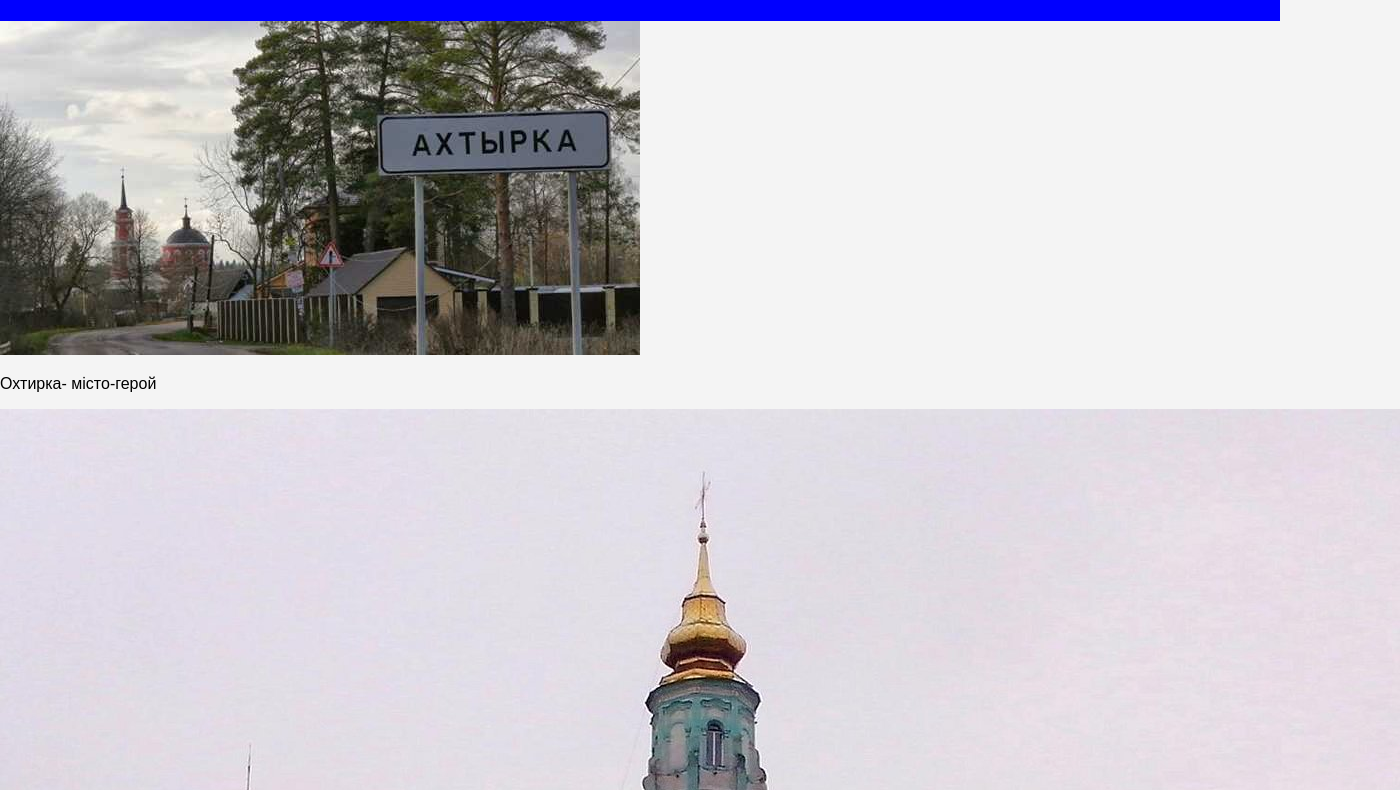
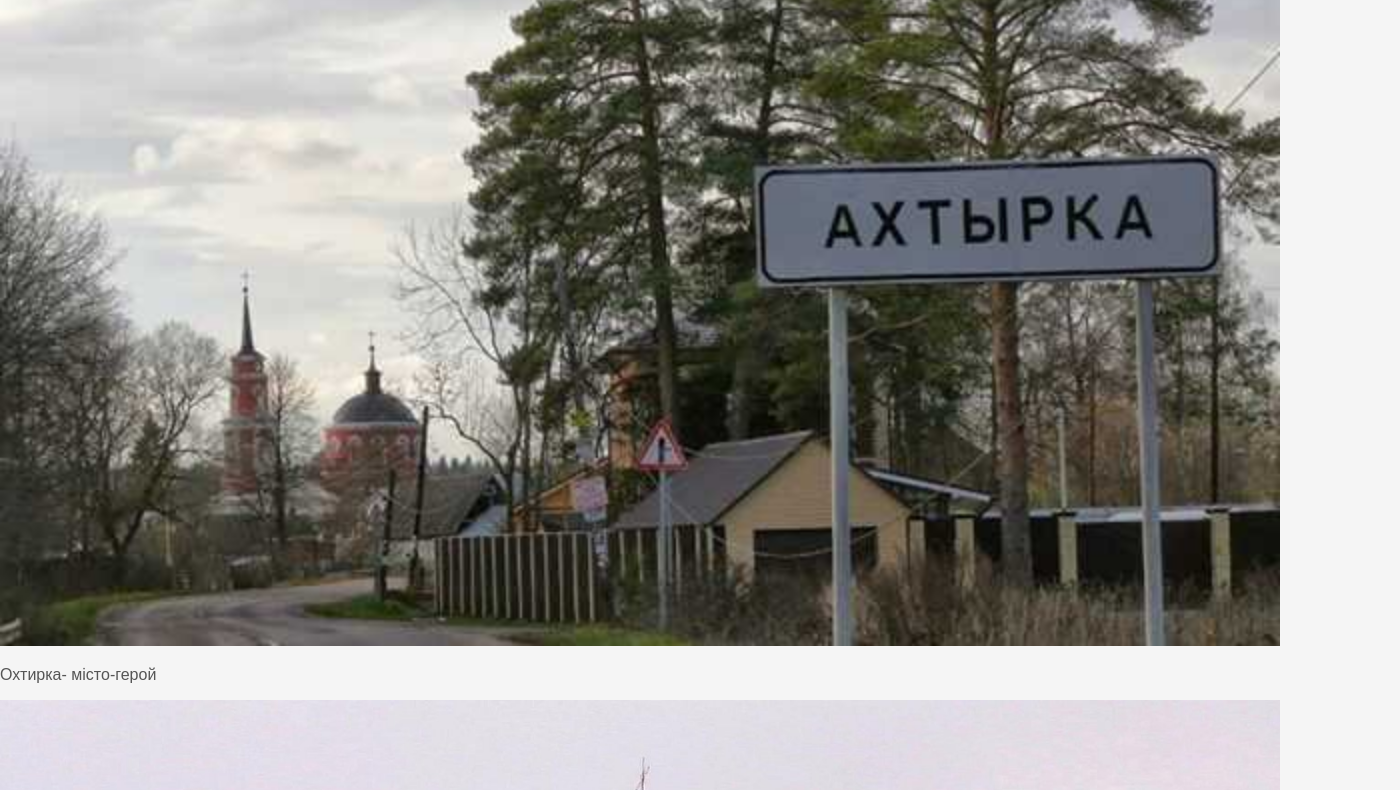
Before and after one commit to nklim62/HW-20.1, a plain HTML site: page Pages/gallery.html in a window 1280 px wide. Shown: the part 79-869 px from the top of the page, 1400 px wide, since content can reach past the window. Drawn offline with Linux system fonts and the light colour scheme; files whose address does not match are found by name.

Commit message:
Update gallery.html

```diff
--- a/Pages/gallery.html
+++ b/Pages/gallery.html
@@ -4,7 +4,7 @@
     <meta charset="UTF-8">
     <meta name="viewport" content="width=device-width, initial-scale=1.0">
     <title>Галерея фотографій</title>
-	<link rel="stylesheet" href="C:/MyRep%20Homework/HW-20.1/CSS/styles2.css">
+	<link rel="stylesheet" href="C:/MyRep%20Homework/HW-20.1/CSS/styles1.css">
     </head>
 <body>
     <header>
```
